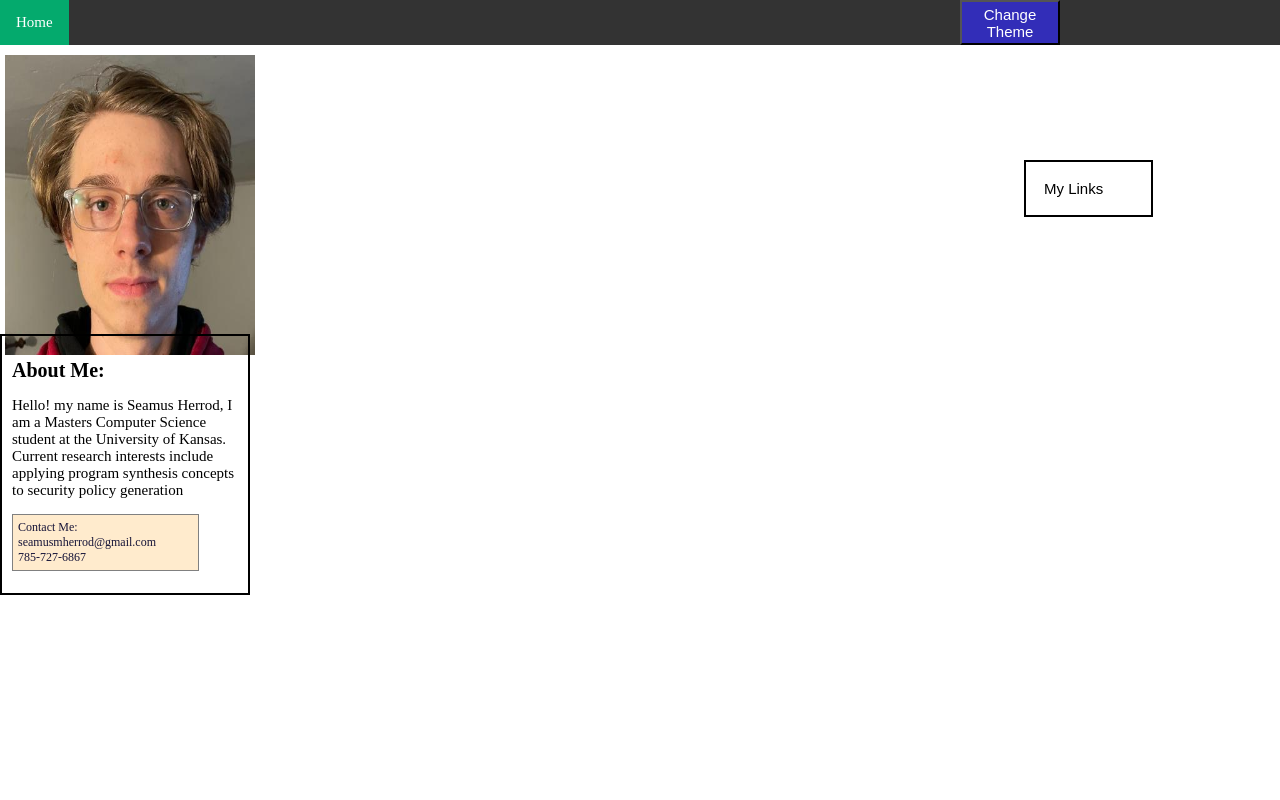
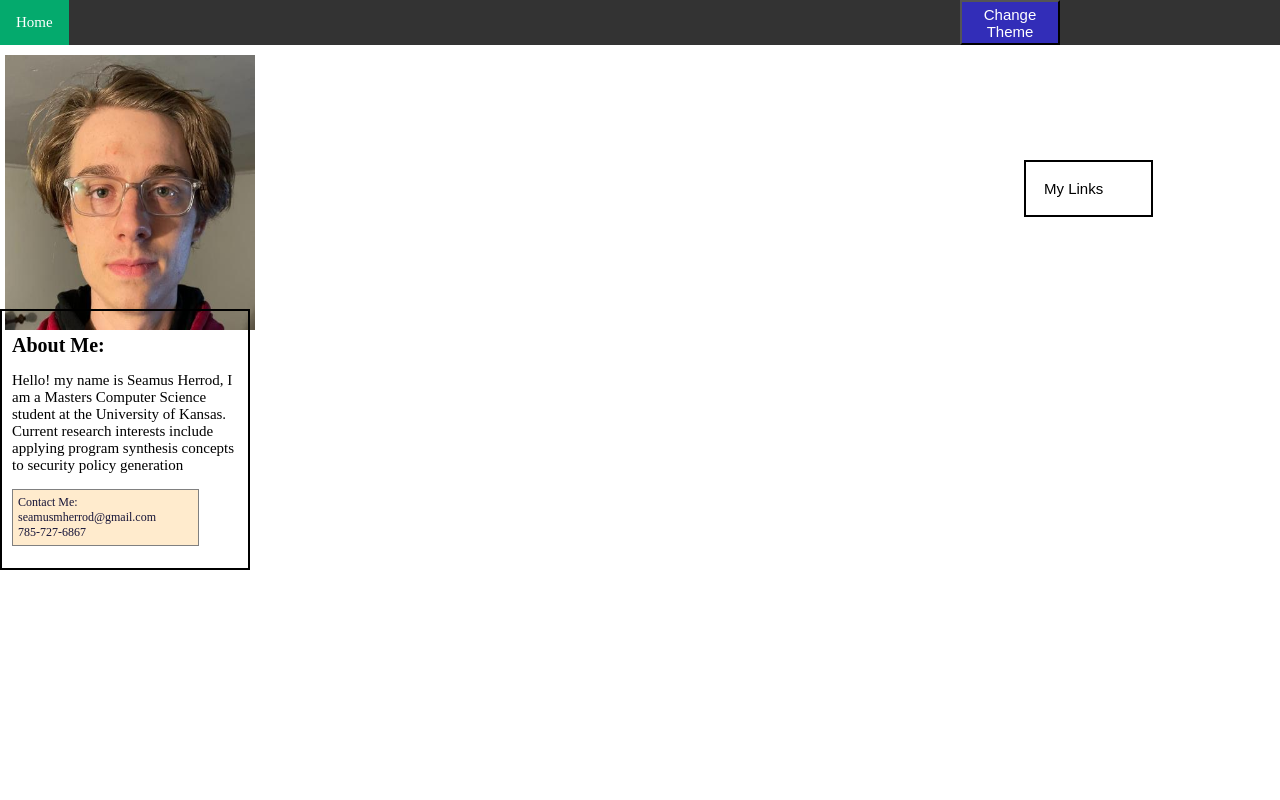
Before and after one commit to SeamusHerrod/SeamusHerrod.github.io, a plain HTML site: page index.html in a window 1280 px wide. Shown: the top 800 px of the page. Drawn offline with Linux system fonts and the light colour scheme; a web font is replaced by a local one.

Commit message:
resizing profile image

```diff
--- a/main.css
+++ b/main.css
@@ -77,7 +77,7 @@ li {
     top: 50px;
     padding: 5px;
     width: 250px;
-    height: 300px;
+    height: 275px;
 
 }
 
```
